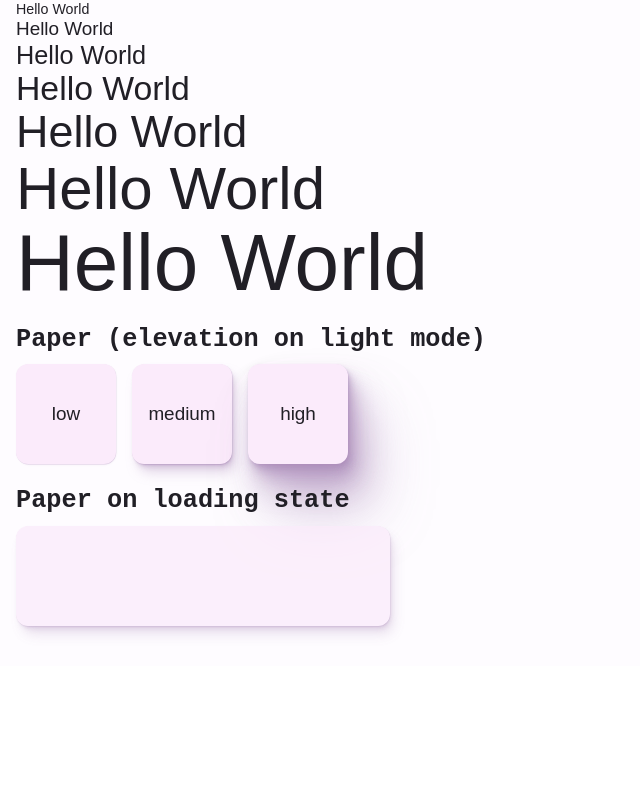
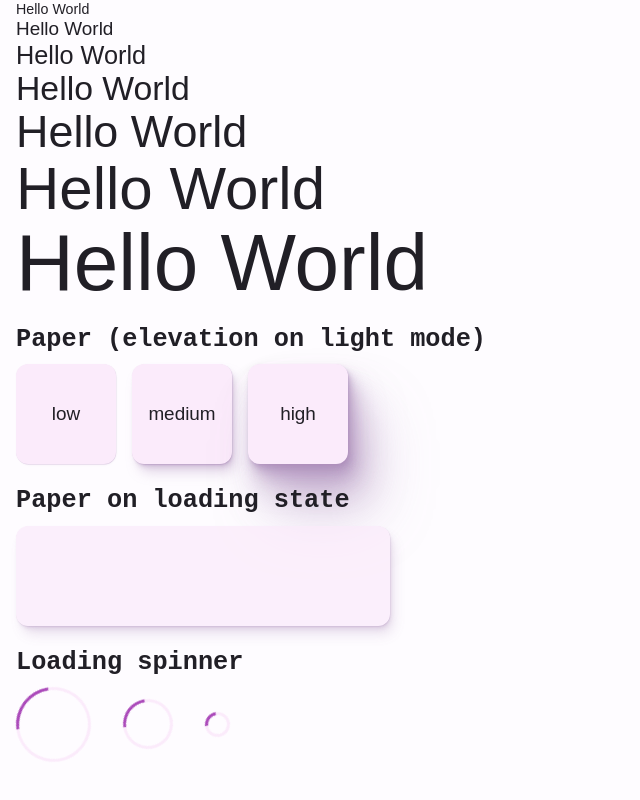
Before and after one commit to notAro14/next-ts-starter, a Next.js app: page / in a window 1280 px wide. Shown: the part 542-1342 px from the top of the page, without its empty margins (0-640 px from the left). Before the commit the page ends 1208 px from the top, so only its background shows below. Built offline with nearby package versions, Linux system fonts and the light colour scheme.

Commit message:
Add loading spinner component

```diff
--- a/src/pages/index.tsx
+++ b/src/pages/index.tsx
@@ -12,6 +12,8 @@ import SwitchTheme from "src/features/switch-theme"
 import Box from "src/ui/box"
 import SEO from "src/components/seo"
 import Link from "src/ui/link"
+import Spinner from "src/ui/spinner"
+// FUNCTIONS
 import { styled } from "src/ui/stitches.config"
 
 const TEXT_VALUE = "Hello World"
@@ -122,6 +124,13 @@ const IndexPage: NextPageWithLayout = () => {
             loading
           />
         </Section>
+        <Section title="Loading spinner">
+          <Flex css={{ alignItems: "center" }} gap={6}>
+            <Spinner role="progressbar" size="lg" />
+            <Spinner role="progressbar" size="md" />
+            <Spinner role="progressbar" />
+          </Flex>
+        </Section>
       </Box>
     </>
   )
--- a/src/ui/flex/flex.ts
+++ b/src/ui/flex/flex.ts
@@ -1,5 +1,5 @@
 import { styled } from "src/ui/stitches.config"
-import Box from "../box"
+import Box from "src/ui/box"
 
 const Flex = styled(Box, {
   display: "flex",
--- /dev/null
+++ b/src/ui/spinner/index.ts
@@ -0,0 +1,2 @@
+export { default } from "./spinner"
+export * from "./spinner"
--- /dev/null
+++ b/src/ui/spinner/spinner.tsx
@@ -0,0 +1,36 @@
+import { keyframes, styled } from "src/ui/stitches.config"
+
+const spin = keyframes({
+  to: {
+    transform: "rotate(360deg)",
+  },
+})
+
+const Spinner = styled("div", {
+  display: "block",
+  animation: `${spin} 1.5s ease-in-out infinite`,
+  borderRadius: "50%",
+  border: "3px solid",
+  borderColor: "$semantic-ui-bg",
+  borderTopColor: "$semantic-solid",
+  width: "$$size",
+  height: "$$size",
+  variants: {
+    size: {
+      sm: {
+        $$size: "25px",
+      },
+      md: {
+        $$size: "50px",
+      },
+      lg: {
+        $$size: "75px",
+      },
+    },
+  },
+  defaultVariants: {
+    size: "sm",
+  },
+})
+
+export default Spinner
```
Also changed, not shown: src/features/user-list/user-list.tsx (+3 -11 lines).
